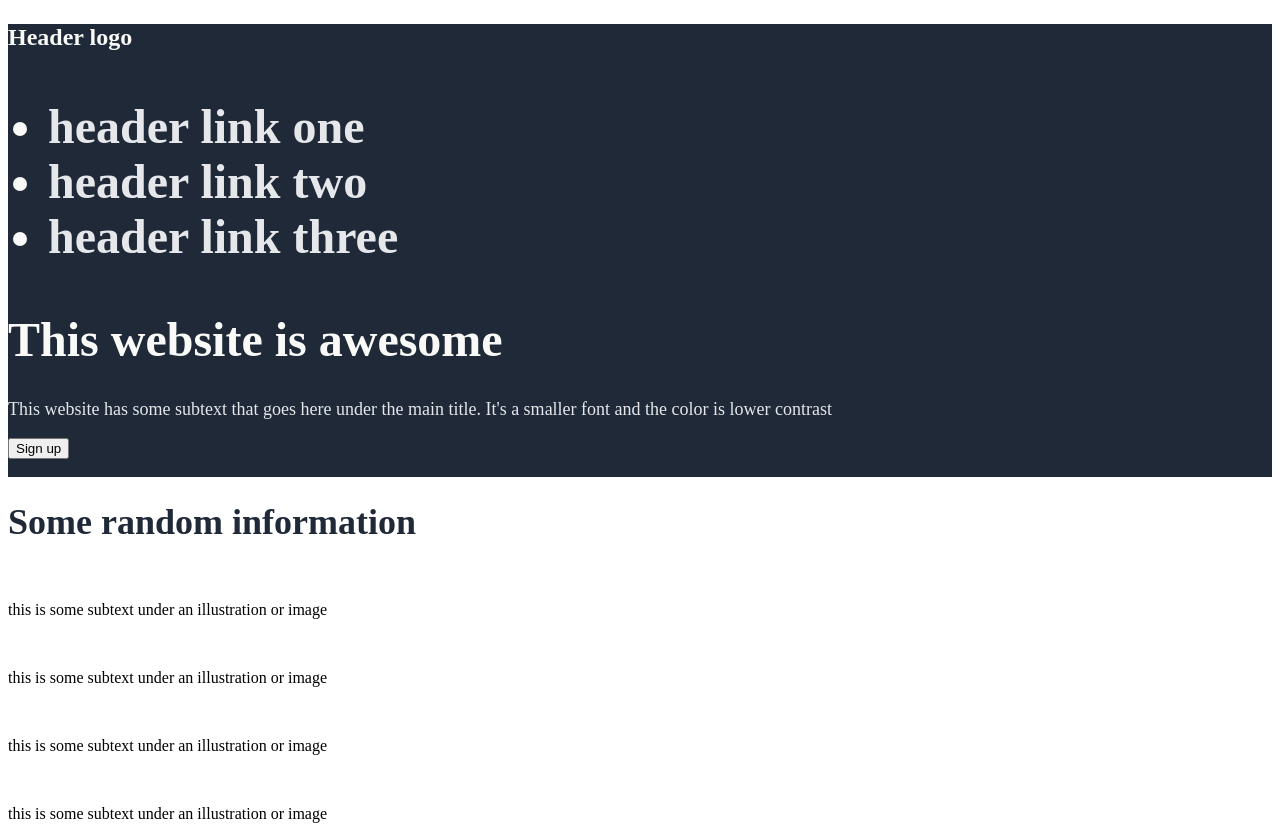
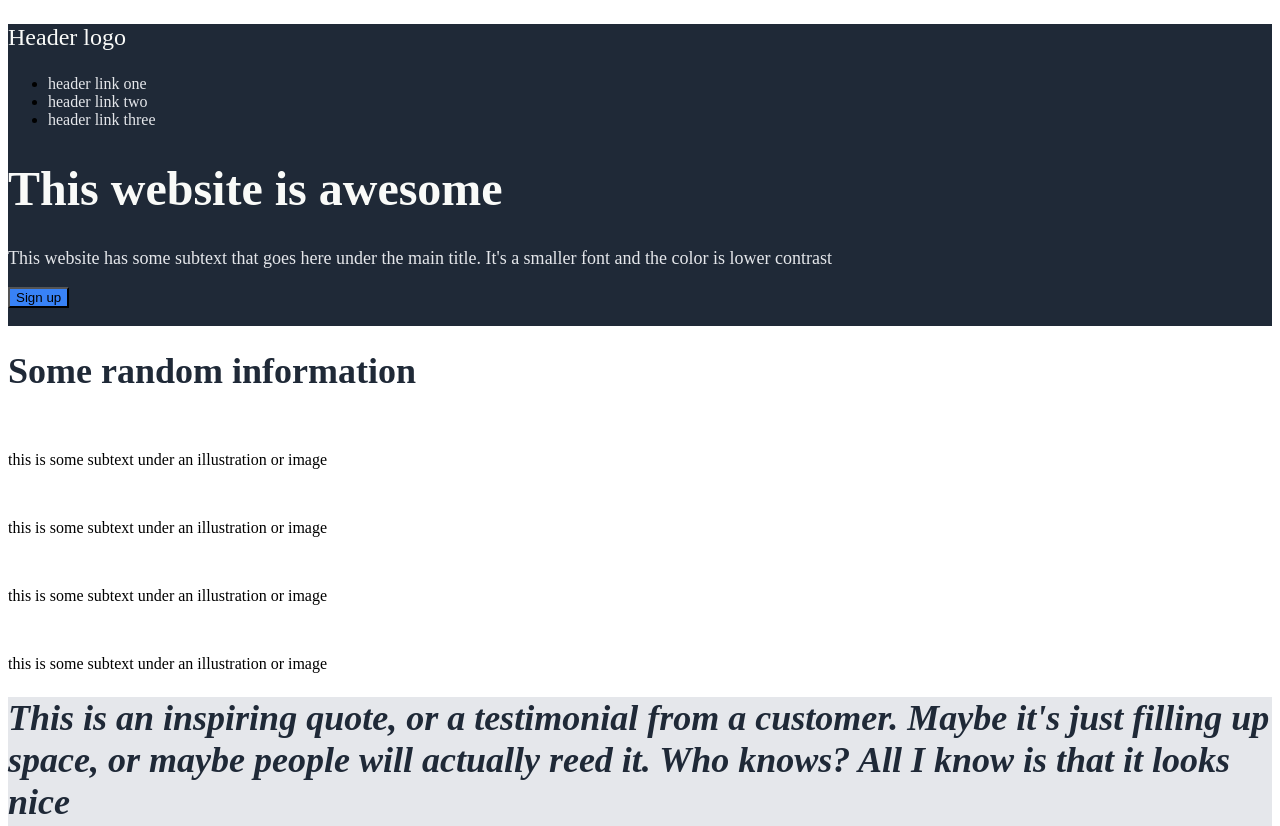
Before and after one commit to ansonwong242/odin-landing-page, a plain HTML site: page index.html in a window 1280 px wide. Shown: the top 826 px of the page. Drawn offline with Linux system fonts and the light colour scheme.

Commit message:
fix some fonts and colors

```diff
--- a/index.html
+++ b/index.html
@@ -10,7 +10,7 @@
 
 <body>
     <div class="first">
-        <div class="first-header">
+        <div class="header">
             <p class="header-logo">Header logo</p>
             <ul>
                 <li><a>header link one</a></li>
--- a/style.css
+++ b/style.css
@@ -38,11 +38,9 @@ a{
     color: #1f2937;
 }
 
-.fourth-container, .fourth-button{
+.first-button, .fourth-container, .fourth-button{
     background-color: #3882f6;
 }
-
-
 
 .footer{
     display: flex;
```
